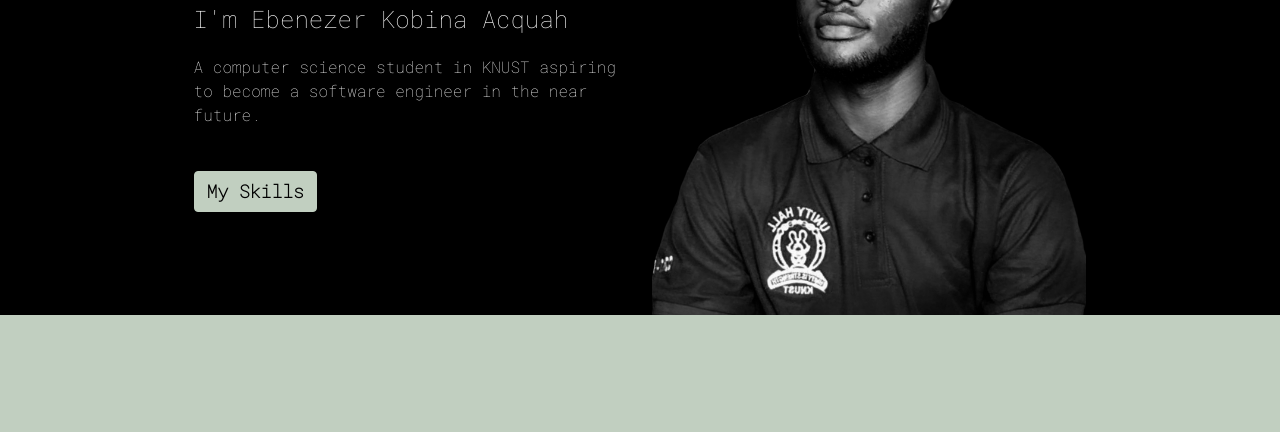
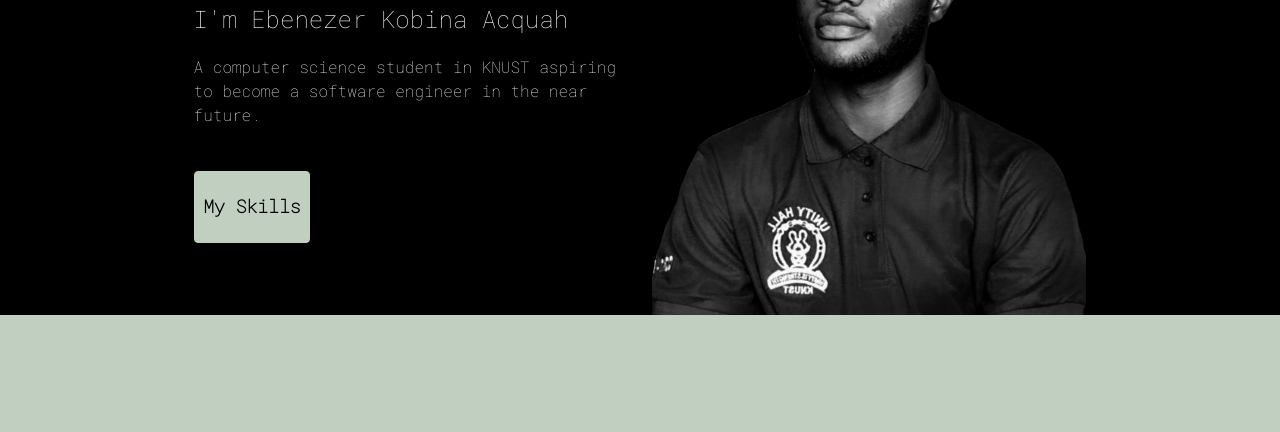
Before and after one commit to EbenezerKobinaAcquah/MyPortfolioWebsite, a plain HTML site: page index.html in a window 1280 px wide. Shown: the part 318-750 px from the top of the page. Drawn offline with nearby package versions, Linux system fonts and the light colour scheme.

Commit message:
Update index.css

```diff
--- a/index.css
+++ b/index.css
@@ -58,6 +58,7 @@ body {
     color: black;
     font-size: large;
     font-weight: bold;
+    padding: 5% 2%;
 }
 
 .container-fluid {
```
